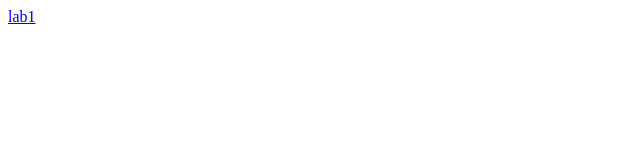
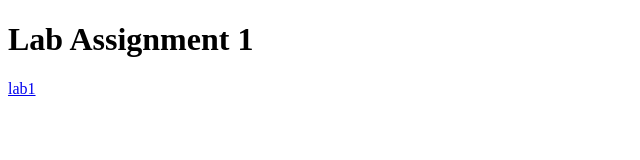
Before and after one commit to jdayxjr/n220fall2020, a plain HTML site: page labs/lab1/index.html in a window 1280 px wide. Shown: the whole page, without its empty margins (0-640 px from the left). Drawn offline with Linux system fonts and the light colour scheme.

Commit message:
updated lab index

```diff
--- a/labs/lab1/index.html
+++ b/labs/lab1/index.html
@@ -6,6 +6,7 @@
     <title>Document</title>
   </head>
   <body>
-    <a href="lab1/PersonalComposition.js">lab1</a>
+    <h1>Lab Assignment 1</h1>
+    <p><a href="\n220fall2020\labs\lab1\PersonalComposition.js">lab1</a></p>
   </body>
 </html>
```
